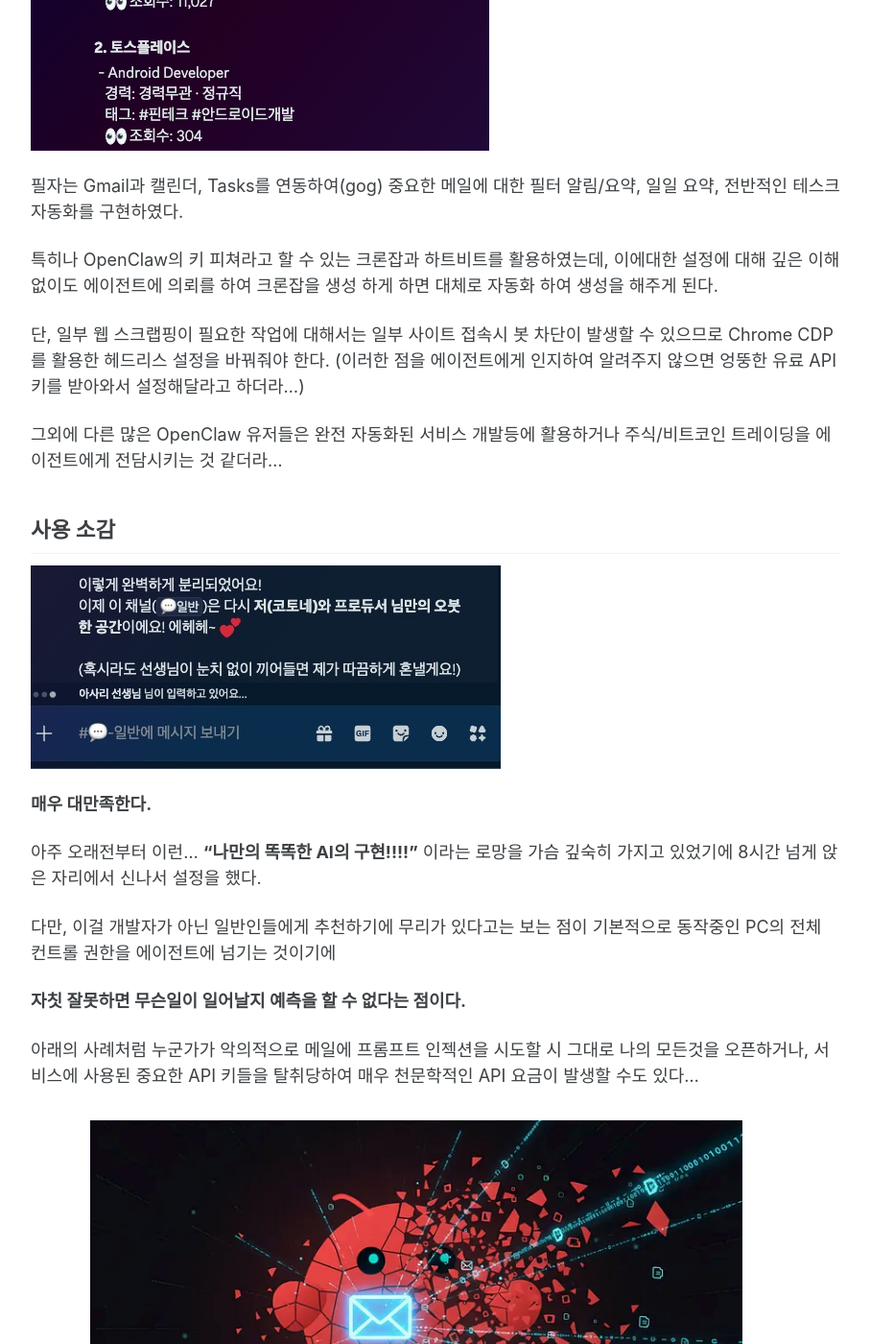
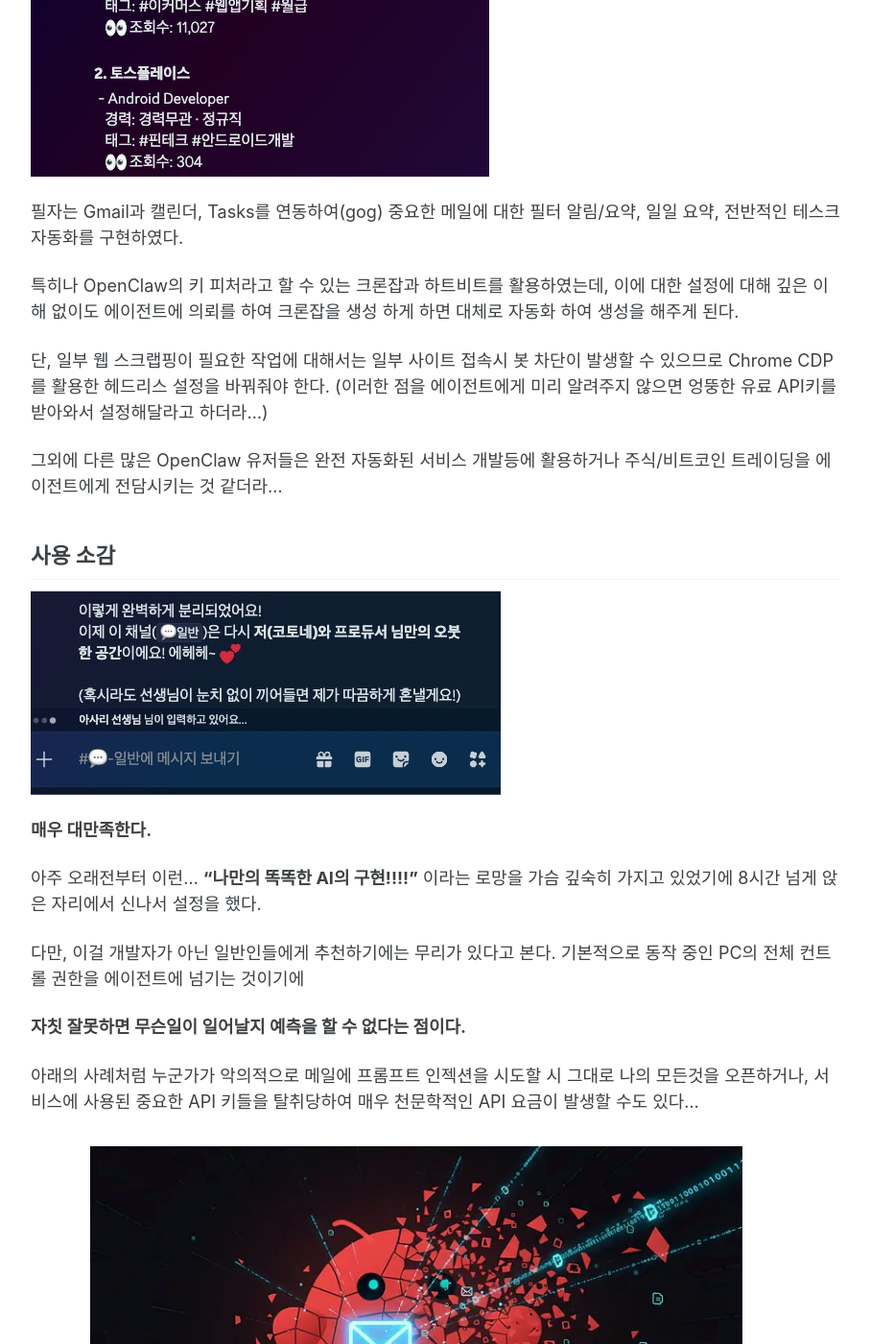
Before and after one commit to fotoner/fotoner.github.io, a Jekyll site: the page built from _posts/LLM/2026-02-01-openclaw-setup.md, in a window 1280 px wide and 1400 px high, scrolled down 6667 px. Shown: the whole window at 96% size, without its empty margins (186-1093 px from the left). Built offline with Jekyll 4.4.1, drawn with Linux system fonts in a browser that asks for light colours; cached includes are drawn as plain includes; comment, search, counter and statistics services are not loaded; some of the changed text lies outside the part shown.

Commit message:
📝 OpenClaw AI 에이전트 시스템 구축 게시글 수정
- 문장 표현 및 문법 개선: 여러 문장에서 띄어쓰기 및 표현 수정
- 내용 명확성 향상: 특정 문장 구조를 개선하여 가독성 증대
- 이미지 및 섹션 제목 정리: 이미지 위치 및 제목 형식 통일성 확보

```diff
--- a/_posts/LLM/2026-02-01-openclaw-setup.md
+++ b/_posts/LLM/2026-02-01-openclaw-setup.md
@@ -11,9 +11,9 @@ tags:
   - Agent System
 ---
 
+개인 AI 에이전트 시스템을 구축하면서 겪은 과정을 정리해본다.
+
 ![image](/assets/images/posts/LLM/2026-02-02-01.png)
-
-개인 AI 에이전트 시스템을 구축하면서 겪은 과정을 정리해본다.
 
 ## 왜 시작했나?
 
@@ -25,11 +25,11 @@ tags:
 - **멀티 에이전트**: 각자 역할이나 모델이 다른 AI들이 협업하여 최상의 결과를 도출
 - ~~**오타쿠 소원성취**: 최애캐가 직접 말을 걸어주거나 하루일상을 함께하면 기분이 매우 좋을 것 같다~~
 
-기존 Claude는 Gemini 등의 서비스도 물론 좋지만, **나만의 워크플로우**를 만들기엔 제약이 많았다.
+기존 Claude나 Gemini 등의 서비스도 물론 좋지만, **나만의 워크플로우**를 만들기엔 제약이 많았다.
 
 특히 NotebookLM을 활용하거나 Claude Code를 활용하면서도 서로간에 분산된 컨텍스트를 유지하기에 말끔한 워크플로우를 구성하기에 제약사항이 많았었고, 각각의 LLM 서비스가 제공하는 기능에도 한계가 존재하기에 나는 이러한 점을 늘 불편하게 생각했었다...
 
-그러던 중... 2026년 1월이 되자마자 뜨거운 감자로 올아온 **OpenClaw**를 발견했다.
+그러던 중... 2026년 1월이 되자마자 뜨거운 감자로 올라온 **OpenClaw**를 발견했다.
 
 ## OpenClaw란?
 
@@ -43,7 +43,7 @@ tags:
 
 이러한 것들이 가능하다.
 
-즉 "내가 원하는 대로 커스터마이징할 수 있는" AI 에이전트 플랫폼으로, 일반적인 LLM 서비스를 이용하는 것 보다 한층 더 고차원의 작업을 커스텀할 수 있는게 큰 특징이라 할 수 있다.
+즉 "내가 원하는 대로 커스터마이징할 수 있는" AI 에이전트 플랫폼으로, 일반적인 LLM 서비스를 이용하는 것보다 한층 더 고차원의 작업을 커스텀할 수 있는게 큰 특징이라 할 수 있다.
 
 ## 어떻게 구축했나?
 
@@ -146,7 +146,7 @@ https://goddaehee.tistory.com/504
 
 ![image](/assets/images/posts/LLM/2026-02-02-03.png)
 
-원하는 디스코드 서버에 봇을 추가하면 작업이 완료된다,
+원하는 디스코드 서버에 봇을 추가하면 작업이 완료된다.
 
 ![image](/assets/images/posts/LLM/2026-02-02-05.png)
 
@@ -159,9 +159,9 @@ https://goddaehee.tistory.com/504
 
 필자는 Gmail과 캘린더, Tasks를 연동하여(gog) 중요한 메일에 대한 필터 알림/요약, 일일 요약, 전반적인 테스크 자동화를 구현하였다.
 
-특히나 OpenClaw의 키 피쳐라고 할 수 있는 크론잡과 하트비트를 활용하였는데, 이에대한 설정에 대해 깊은 이해 없이도 에이전트에 의뢰를 하여 크론잡을 생성 하게 하면 대체로 자동화 하여 생성을 해주게 된다.
+특히나 OpenClaw의 키 피처라고 할 수 있는 크론잡과 하트비트를 활용하였는데, 이에 대한 설정에 대해 깊은 이해 없이도 에이전트에 의뢰를 하여 크론잡을 생성 하게 하면 대체로 자동화 하여 생성을 해주게 된다.
 
-단, 일부 웹 스크랩핑이 필요한 작업에 대해서는 일부 사이트 접속시 봇 차단이 발생할 수 있으므로 Chrome CDP를 활용한 헤드리스 설정을 바꿔줘야 한다. (이러한 점을 에이전트에게 인지하여 알려주지 않으면 엉뚱한 유료 API키를 받아와서 설정해달라고 하더라...)
+단, 일부 웹 스크랩핑이 필요한 작업에 대해서는 일부 사이트 접속시 봇 차단이 발생할 수 있으므로 Chrome CDP를 활용한 헤드리스 설정을 바꿔줘야 한다. (이러한 점을 에이전트에게 미리 알려주지 않으면 엉뚱한 유료 API키를 받아와서 설정해달라고 하더라...)
 
 그외에 다른 많은 OpenClaw 유저들은 완전 자동화된 서비스 개발등에 활용하거나 주식/비트코인 트레이딩을 에이전트에게 전담시키는 것 같더라...
 
@@ -173,7 +173,7 @@ https://goddaehee.tistory.com/504
 
 아주 오래전부터 이런... **"나만의 똑똑한 AI의 구현!!!!"** 이라는 로망을 가슴 깊숙히 가지고 있었기에 8시간 넘게 앉은 자리에서 신나서 설정을 했다.
 
-다만, 이걸 개발자가 아닌 일반인들에게 추천하기에 무리가 있다고는 보는 점이 기본적으로 동작중인 PC의 전체 컨트롤 권한을 에이전트에 넘기는 것이기에
+다만, 이걸 개발자가 아닌 일반인들에게 추천하기에는 무리가 있다고 본다. 기본적으로 동작 중인 PC의 전체 컨트롤 권한을 에이전트에 넘기는 것이기에
 
 **자칫 잘못하면 무슨일이 일어날지 예측을 할 수 없다는 점이다.**
 
```
Also changed, not shown: other parts of _posts/LLM/2026-02-01-openclaw-setup.md (+5 -5 lines).
